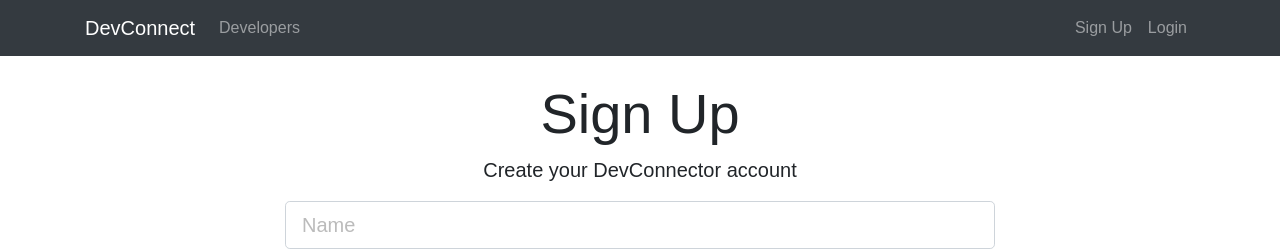
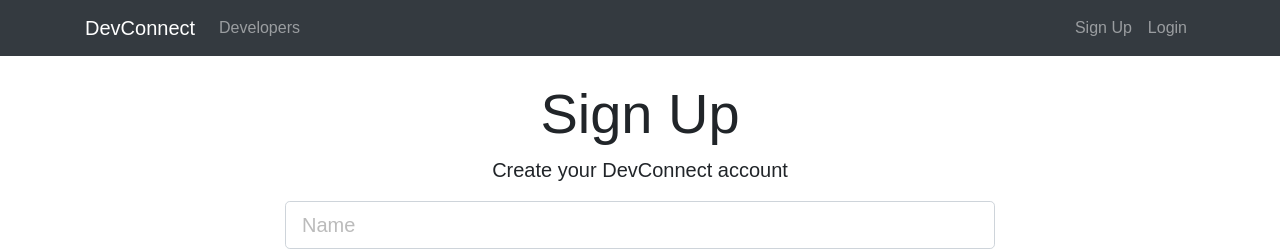
Before and after one commit to bpeter97/developer-connections, a React (Create React App) app in the folder client/: page /register in a window 1280 px wide. Shown: the top 250 px of the page. Built offline with nearby package versions, Linux system fonts and the light colour scheme.

Commit message:
fix a typo

```diff
--- a/client/src/components/auth/Register.js
+++ b/client/src/components/auth/Register.js
@@ -47,9 +47,7 @@ class Register extends Component {
           <div className="row">
             <div className="col-md-8 m-auto">
               <h1 className="display-4 text-center">Sign Up</h1>
-              <p className="lead text-center">
-                Create your DevConnector account
-              </p>
+              <p className="lead text-center">Create your DevConnect account</p>
               <form noValidate onSubmit={this.onSubmit}>
                 <div className="form-group">
                   <input
```
